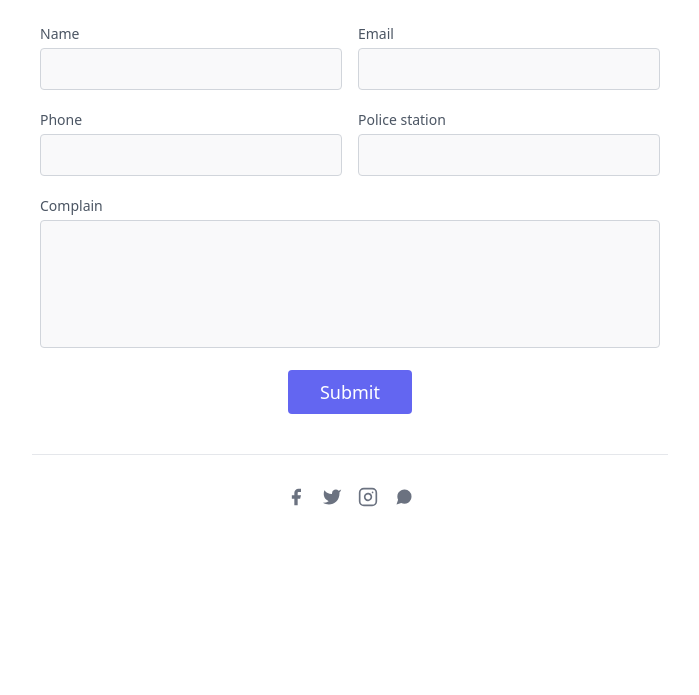
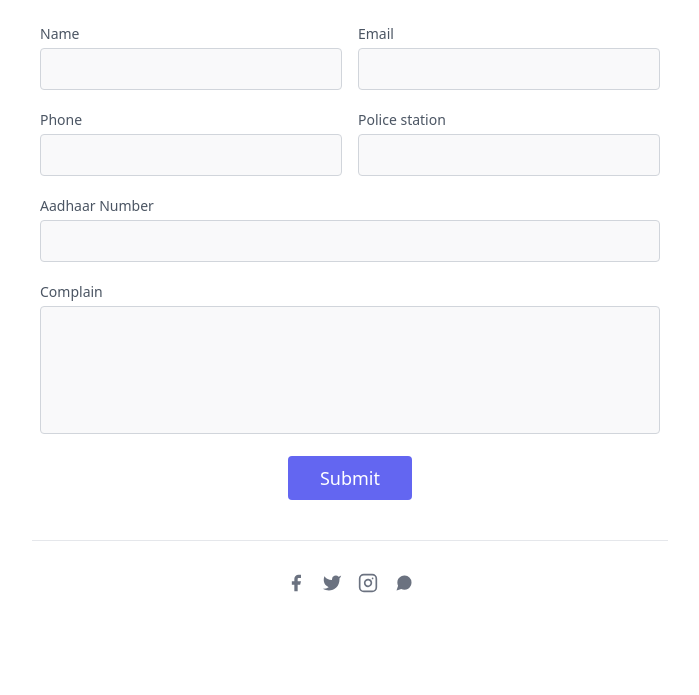
Before and after one commit to SainathPoojary/OnlineComplaintWebsite, a Flask app: page /complain in a window 1280 px wide. Shown: the part 282-977 px from the top of the page, without its empty margins (290-989 px from the left). Before the commit the page ends 789 px from the top, so only its background shows below. Run offline with Flask 2, Linux system fonts and the light colour scheme; data comes from the database, SQL or seed files in the repository; both versions use the stored data as it was after the commit; some libraries are stand-ins or nearby versions.

Commit message:
Added aadhar number as a input

```diff
--- a/app.py
+++ b/app.py
@@ -30,12 +30,13 @@ def complainSubmission():
     name = request.form['name']
     email =request.form['email']
     phone =request.form['phone']
+    aadhar =request.form['aadhar']
     station =request.form['station']
     complaint =request.form['complain']
     # Generating a random token number
     token = ''.join(random.choices(string.ascii_uppercase + string.digits, k=20))
     # Inserting data into database
-    complain = Complains(name=name,email=email,phone=phone,station=station,complain=complaint,status=0,token=token)
+    complain = Complains(name=name,email=email,phone=phone,aadhar=aadhar,station=station,complain=complaint,status=0,token=token)
     db.session.add(complain)
     db.session.commit()
     # Sending a mail using a thread
@@ -104,6 +105,7 @@ class Complains(db.Model):
     name = db.Column(db.String(80), nullable=False)
     email = db.Column(db.String(120), nullable=False)
     phone = db.Column(db.String(120), nullable=False)
+    aadhar = db.Column(db.Integer, nullable=False)
     station = db.Column(db.String(120), nullable=False)
     complain = db.Column(db.Text, nullable=False)
     status = db.Column(db.Integer,nullable=False)
--- a/templates/complain.html
+++ b/templates/complain.html
@@ -60,6 +60,13 @@
                         </div>
                         <div class="p-2 w-full">
                             <div class="relative">
+                                <label for="aadhar" class="leading-7 text-sm text-gray-600">Aadhaar Number</label>
+                                <input type="text" id="aadhar" name="aadhar" required
+                                    class="w-full bg-gray-100 bg-opacity-50 rounded border border-gray-300 focus:border-indigo-500 focus:bg-white focus:ring-2 focus:ring-indigo-200 text-base outline-none text-gray-700 py-1 px-3 leading-8 transition-colors duration-200 ease-in-out">
+                            </div>
+                        </div>
+                        <div class="p-2 w-full">
+                            <div class="relative">
                                 <label for="complain" class="leading-7 text-sm text-gray-600">Complain</label>
                                 <textarea id="complain" name="complain" required
                                     class="w-full bg-gray-100 bg-opacity-50 rounded border border-gray-300 focus:border-indigo-500 focus:bg-white focus:ring-2 focus:ring-indigo-200 h-32 text-base outline-none text-gray-700 py-1 px-3 resize-none leading-6 transition-colors duration-200 ease-in-out"></textarea>
--- a/templates/dashboard.html
+++ b/templates/dashboard.html
@@ -42,6 +42,9 @@
                                 Phone</th>
                             <th
                                 class="px-4 py-3 title-font tracking-wider font-medium text-gray-900 text-sm bg-gray-100">
+                                Aadhar no</th>
+                            <th
+                                class="px-4 py-3 title-font tracking-wider font-medium text-gray-900 text-sm bg-gray-100">
                                 Station</th>
                             <th
                                 class="px-4 py-3 title-font tracking-wider font-medium text-gray-900 text-sm bg-gray-100">
@@ -67,6 +70,7 @@
                             <td class="px-4 py-3">{{c.name}}</td>
                             <td class="px-4 py-3">{{c.email}}</td>
                             <td class="px-4 py-3">{{c.phone}}</td>
+                            <td class="px-4 py-3">{{c.aadhar}}</td>
                             <td class="px-4 py-3">{{c.station}}</td>
                             <td class="px-4 py-3">{{c.complain}}</td>
                             <td class="px-4 py-3">{{c.token}}</td>
```
Also changed, not shown: database.db.
